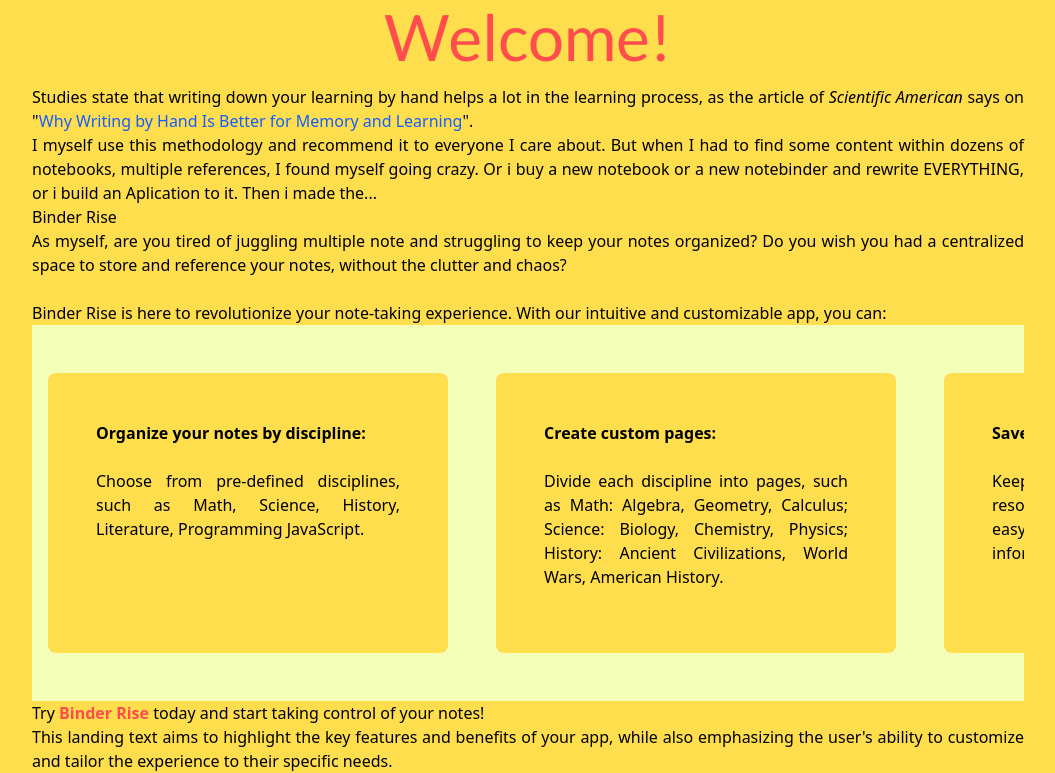
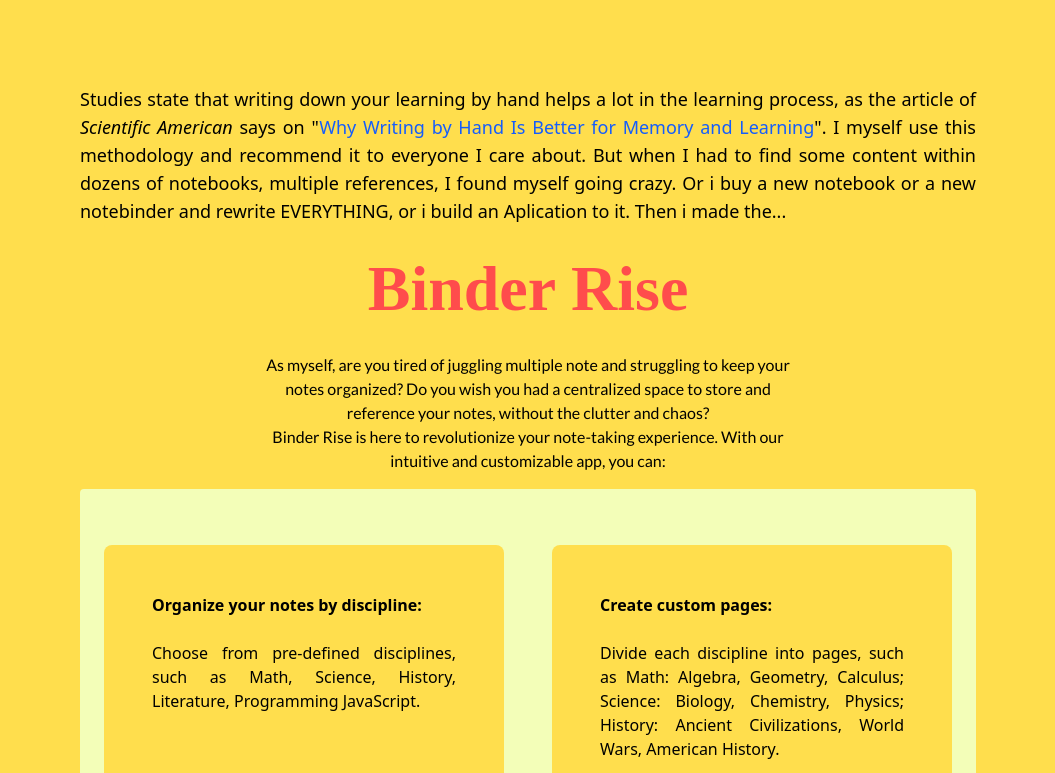
Before and after one commit to Andre-Usui/Binder-Rise, a React (Vite) app: page / in a window 1280 px wide. Shown: the part 435-1208 px from the top of the page, without its empty margins (112-1167 px from the left). Built offline with nearby package versions, Linux system fonts and the light colour scheme; a web font is replaced by a local one.

Commit message:
Adjusting Software architecture for better implement and corrections

```diff
--- a/src/components/Landing/HelpContainer.jsx
+++ b/src/components/Landing/HelpContainer.jsx
@@ -1,9 +1,11 @@
+import { helpContainer } from "./landingTailwind";
+
 export default function HelpContainer({ children }) {
 
   return (
     <>
       <div id="container"
-        className="w-full h-full m-0 p-12 bg-main-1 grid grid-flow-col gap-12 snap-x scroll-p-4 overflow-x-auto "
+        className={helpContainer}
         style={{ overscrollBehaviorInline: 'contain' }}
       >
         {children}
--- a/src/components/Landing/HelpItem.jsx
+++ b/src/components/Landing/HelpItem.jsx
@@ -1,14 +1,14 @@
+import { helpItem, helpItemImg } from "./landingTailwind";
+
 export default function HelpItem ({ title, description, imageSrc }) {
-
-  const itemClass = "w-100 h-full mb-4 p-12 bg-main-2 rounded-lg grid gap-0 snap-start";
 
   return (
     <>
-      <div className={itemClass}>
+      <div className={helpItem}>
         <p>
           <strong>{title}</strong> <br /><br /> {description}
         </p>
-        {imageSrc && <img src={imageSrc} alt={title} className="h-64 w-64 mt-4 rounded-md" />}
+        {imageSrc && <img src={imageSrc} alt={title} className={helpItemImg} />}
       </div>
     </>
   )
--- a/src/components/Landing/Landing.jsx
+++ b/src/components/Landing/Landing.jsx
@@ -1,5 +1,6 @@
 import HelpContainer from "./HelpContainer";
 import HelpItem from "./HelpItem";
+import { landingContainer, landingText, landingLogo, landingTitle, landingSubText } from "./landingTailwind";
 
 /*
   - ensinar como usar;
@@ -12,13 +13,12 @@
   return (
     <div
       id="landing"
-      className="flex flex-col align-baseline p-12 m-24 text-justify bg-main-2 rounded-lg"
+      className={landingContainer}
     >
-      <h1
-        className="font-main-1 text-[4rem] text-main-4 self-center m-0"
-      >
-        Welcome!</h1>
-      <h2>
+      <h1 className={landingTitle}>
+        Welcome!
+      </h1>
+      <h2 className={landingText}>
         Studies state that writing down your learning by hand helps a lot in the learning
         process, as the article of <i>Scientific American</i> says on &quot;
         <a
@@ -27,20 +27,19 @@
           Why Writing by Hand Is Better for Memory and Learning
         </a>
         &quot;.
-      </h2>
-
-      <h3>
         I myself use this methodology and recommend it to everyone I care about. But when I had to find
         some content within dozens of notebooks, multiple references, I found myself going crazy. Or i buy a new notebook
         or a new notebinder and rewrite EVERYTHING, or i build an Aplication to it. Then i made the...
-      </h3>
-      <h1>Binder Rise</h1>
-      <h3>
+      </h2>
+
+      <h1 className={landingLogo}>Binder Rise</h1>
+
+      <h3 className={landingSubText}>
         As myself, are you tired of juggling multiple note and struggling to keep your notes organized?
         Do you wish you had a centralized space to store and reference your notes,
         without the clutter and chaos?
 
-        <br /> <br />
+        <br />
 
         Binder Rise is here to revolutionize your note-taking experience. With our intuitive
         and customizable app, you can:
@@ -67,17 +66,15 @@
           description="With Binder Rise, you're in charge of your note-taking experience. No more tedious searching or sifting through disorganized notes. Our app helps you stay focused, productive, and organized."
         />
       </HelpContainer>
-      <h3>
+      <h3 className={landingSubText}>
         Try <strong style={{ color: "#FF4C4C", }}>Binder Rise</strong> today and start taking control of your notes!
-      </h3>
-      <p>
+        <br />
         This landing text aims to highlight the key features and benefits of your app, while also emphasizing
         the user&apos;s ability to customize and tailor the experience to their specific needs.
-      </p>
-      <p>
+        <br />
         Click on the &quot;+&quot; button tab to create a new discipline and start your studies. You also can check some
         hints for a properly use of <strong style={{ color: "#FF4C4C", }}>Binder Rise</strong> on Option button on top left tab.
-      </p>
+      </h3>
     </div>
 
   )
--- /dev/null
+++ b/src/components/Landing/landingTailwind.js
@@ -0,0 +1,54 @@
+// ───────────────────────────────
+// Landing Container
+// ───────────────────────────────
+
+
+export const landingContainer = `
+  flex flex-col align-baseline py-12 px-48 m-0
+  text-justify bg-main-2 rounded-lg"
+`;
+
+export const landingTitle = `
+  font-main-2 text-[6rem]
+  text-main-4 self-center
+  m-0 mb-12
+  font-bold
+`;
+
+export const landingText = `
+  text-lg
+`;
+
+export const landingLogo = `
+  font-main-2 text-[4rem]
+  text-main-4 self-center my-4
+  font-bold
+`;
+
+export const landingSubText = `
+  w-3/5 self-center
+  font-main-1 text-center
+`;
+
+// ───────────────────────────────
+// Help Container
+// ───────────────────────────────
+
+export const helpContainer = `
+  w-full h-full my-4 py-8
+  border-24 border-main-1
+  rounded-sm
+  bg-main-1 grid grid-flow-col
+  gap-12 snap-x snap-mandatory scroll-p-4 overflow-x-auto
+`;
+
+export const helpItem = `
+  w-100 h-full
+  mb-4 p-12 bg-main-2
+  rounded-lg grid gap-0
+  snap-start snap-always";
+`;
+
+export const helpItemImg= `
+  h-64 w-64 mt-4 rounded-md
+`;
```
Also changed, not shown: 1 other file (tests, documents, lock files or other folders).
